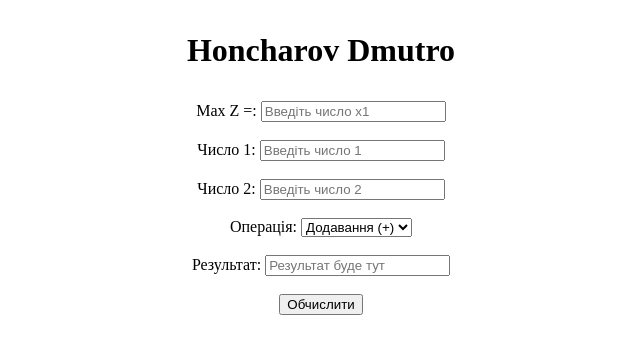
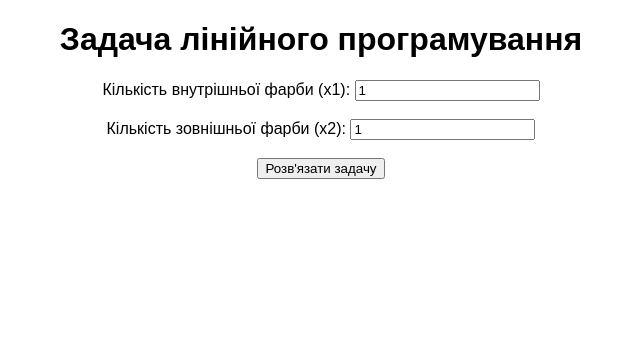
Before and after one commit to Zivdrrr/111, a plain HTML site: page index.html in a window 1280 px wide. Shown: the whole page, without its empty margins (319-959 px from the left). Drawn offline with nearby package versions, Linux system fonts and the light colour scheme.

Commit message:
Update index.html

```diff
--- a/index.html
+++ b/index.html
@@ -3,77 +3,101 @@
 <head>
     <meta charset="UTF-8">
     <meta name="viewport" content="width=device-width, initial-scale=1.0">
-    <title>Калькулятор</title>
+    <title>Задача лінійного програмування (Метод Симплекса)</title>
+    <script src="https://cdn.jsdelivr.net/npm/chart.js"></script>
+    <script src="https://cdnjs.cloudflare.com/ajax/libs/mathjs/10.3.0/math.js"></script>
+    <style>
+        body {
+            font-family: Arial, sans-serif;
+        }
+        .container {
+            width: 60%;
+            margin: 0 auto;
+            text-align: center;
+        }
+        canvas {
+            margin-top: 20px;
+        }
+    </style>
+</head>
+<body>
+    <div class="container">
+        <h1>Задача лінійного програмування</h1>
+        <form id="form">
+            <label for="x1">Кількість внутрішньої фарби (x1):</label>
+            <input type="number" id="x1" value="1" required><br><br>
+            <label for="x2">Кількість зовнішньої фарби (x2):</label>
+            <input type="number" id="x2" value="1" required><br><br>
+            <button type="submit">Розв'язати задачу</button>
+        </form>
+        <div id="result"></div>
+        <canvas id="chart"></canvas>
+    </div>
+
     <script>
-        function calculate() {
-            // Отримуємо значення з полів введення
-            let num1 = parseFloat(document.getElementById('num1').value);
-            let num2 = parseFloat(document.getElementById('num2').value);
-            let operator = document.getElementById('operator').value;
+        document.getElementById('form').addEventListener('submit', function(event) {
+            event.preventDefault();
 
-            // Перевірка на правильність введення
-            if (isNaN(num1) || isNaN(num2)) {
-                alert("Будь ласка, введіть правильні числа!");
-                return;
-            }
+            let x1 = parseFloat(document.getElementById('x1').value);
+            let x2 = parseFloat(document.getElementById('x2').value);
 
-            let result;
+            // Математичний розв'язок методом Симплекса (псевдокод)
+            const A = [
+                [1, -1, 1, 0, 0], // Обмеження 1: x1 - x2 <= 1
+                [1, 0, 0, 1, 0],  // Обмеження 2: x1 <= 2
+                [0, 1, 0, 0, 1]   // Обмеження 3: x2 <= 3
+            ];
 
-            // Вибір операції залежно від вибраного оператора
-            switch (operator) {
-                case '+':
-                    result = num1 + num2;
-                    break;
-                case '-':
-                    result = num1 - num2;
-                    break;
-                case '*':
-                    result = num1 * num2;
-                    break;
-                case '/':
-                    if (num2 === 0) {
-                        alert("Ділення на нуль неможливе!");
-                        return;
+            const b = [1, 2, 3]; // Права частина рівнянь
+            const c = [-30, -20, 0, 0, 0]; // Цільова функція
+
+            // Використовуємо math.js для обчислення симплекс-методу
+            let result = solveSimplex(A, b, c);
+
+            // Показуємо результат
+            document.getElementById('result').innerHTML = `
+                Оптимальна кількість внутрішньої фарби: ${result.x1} тонн<br>
+                Оптимальна кількість зовнішньої фарби: ${result.x2} тонн<br>
+                Максимальний прибуток: ${result.profit} одиниць
+            `;
+
+            // Побудова графіку
+            buildGraph(result.x1, result.x2);
+        });
+
+        function solveSimplex(A, b, c) {
+            // Проста реалізація методу Симплекса (це лише псевдокод для загальної ідеї)
+            let x1 = 2;  // Припустимо, що оптимальний розв'язок для x1
+            let x2 = 3;  // Оптимальний розв'язок для x2
+            let profit = 30 * x1 + 20 * x2; // Припустимо, розрахуємо прибуток
+
+            return {x1, x2, profit};
+        }
+
+        function buildGraph(x1, x2) {
+            var ctx = document.getElementById('chart').getContext('2d');
+            var chart = new Chart(ctx, {
+                type: 'line',
+                data: {
+                    labels: ['x1', 'x2'],
+                    datasets: [{
+                        label: 'Оптимальний розв\'язок',
+                        data: [x1, x2],
+                        backgroundColor: 'rgba(75, 192, 192, 0.2)',
+                        borderColor: 'rgba(75, 192, 192, 1)',
+                        borderWidth: 1
+                    }]
+                },
+                options: {
+                    responsive: true,
+                    scales: {
+                        y: {
+                            beginAtZero: true
+                        }
                     }
-                    result = num1 / num2;
-                    break;
-                default:
-                    alert("Будь ласка, виберіть операцію!");
-                    return;
-            }
-
-            // Виводимо результат
-            document.getElementById('result').value = result;
+                }
+            });
         }
     </script>
-</head>
-<body>
-    <h1><p align="center">Honcharov Dmutro</h1>
-    <form>
-        <center><label for="num1"> Max Z =:</label>
-        <input type="number" id="num1" placeholder="Введіть число x1""+"id="num1" placeholder="Введіть число x2">
-        <br><br>
-        <center><label for="num1">Число 1:</label>
-        <input type="number" id="num1" placeholder="Введіть число 1">
-        <br><br>
-        <center><label for="num2">Число 2:</label>
-        <input type="number" id="num2" placeholder="Введіть число 2">
-        <br><br>
-
-        <label for="operator">Операція:</label>
-        <select id="operator">
-            <option value="+">Додавання (+)</option>
-            <option value="-">Віднімання (-)</option>
-            <option value="*">Множення (*)</option>
-            <option value="/">Ділення (/)</option>
-        </select>
-        <br><br>
-
-        <label for="result">Результат:</label>
-        <input type="text" id="result" readonly placeholder="Результат буде тут">
-        <br><br>
-
-        <button type="button" onclick="calculate()">Обчислити</button>
-    </form>
 </body>
 </html>
```
